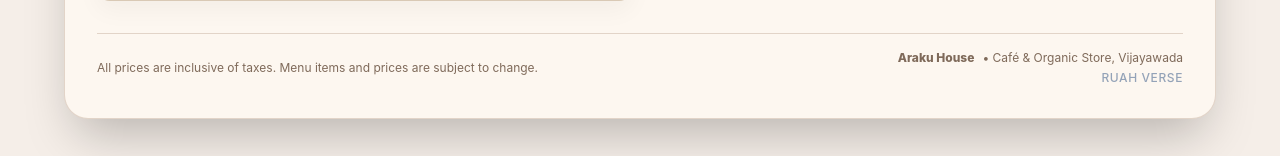
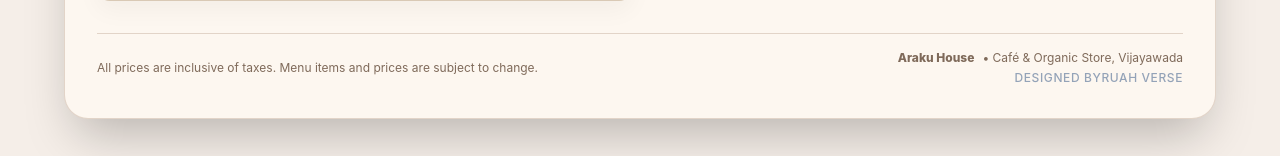
Before and after one commit to joynicholas2001/Araku-House-Menu, a React (Vite) app: page / in a window 1280 px wide. Shown: the part 1981-2137 px from the top of the page. Built offline with nearby package versions, Linux system fonts and the light colour scheme.

Commit message:
chore: push workspace changes

```diff
--- a/src/app.jsx
+++ b/src/app.jsx
@@ -304,7 +304,7 @@ const App = () => {
                 aria-label="Designed by Ruah Verse (opens in a new tab)"
               >
                 <span className="sr-only">Designed by Ruah Verse </span>
-                <span className="uppercase tracking-wider font-medium">Ruah Verse</span>
+                <span className="uppercase tracking-wider font-medium">Designed byRuah Verse</span>
               </a>
             </div>
           </div>
```
